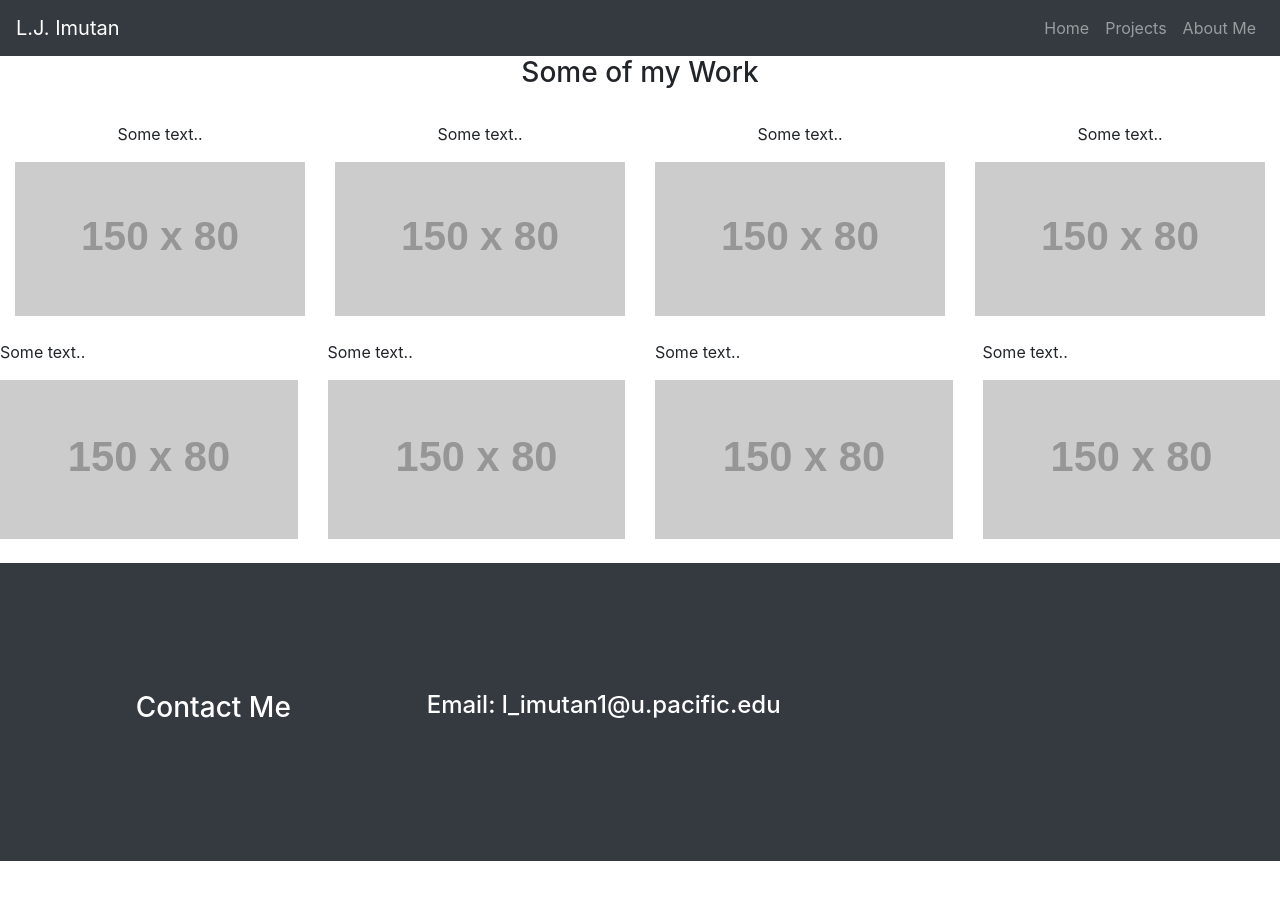
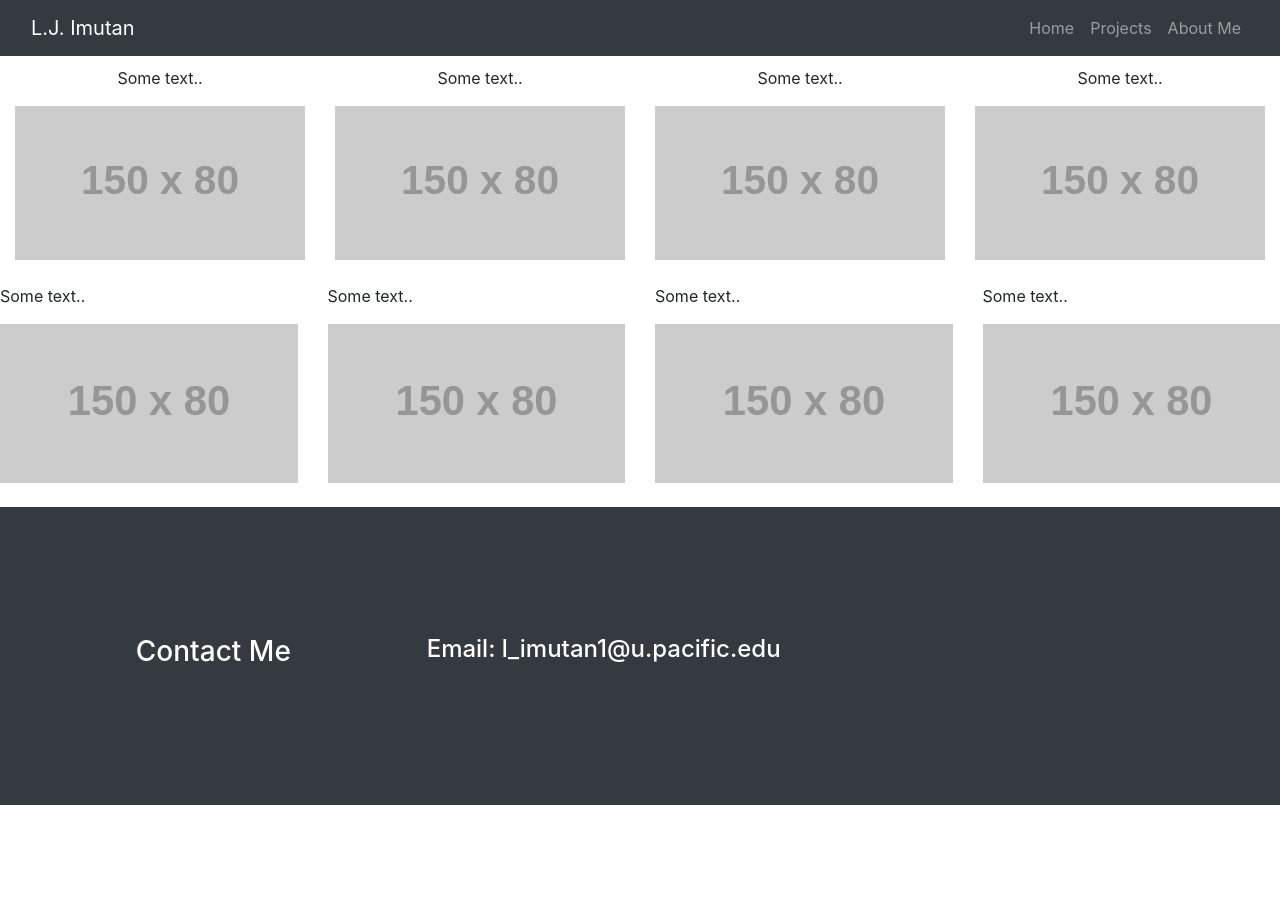
Before and after one commit to TheLJWay/TheLJWay.github.io, a Jekyll site: the page projects.html, which Jekyll copies as it is, in a window 1280 px wide. Built offline with Jekyll 4.4.1, drawn with Linux system fonts in a browser that asks for light colours.

Commit message:
forgot to update navbar on all pages

```diff
--- a/projects.html
+++ b/projects.html
@@ -14,13 +14,11 @@
   </head>
 
   <body>
-    <nav class="navbar navbar-expand-md bg-dark navbar-dark">
+    <nav class="navbar fixed-top navbar-expand-md navbar-dark bg-dark">
+      <div class="container-fluid">
     <a class="navbar-brand" href="index.html">L.J. Imutan</a>
-
     <button class="navbar-toggler" type="button" data-toggle="collapse" data-target="#collapsibleNavbar">
-
       <span class="navbar-toggler-icon"></span>
-
     </button>
 
     <div class="collapse navbar-collapse" id="collapsibleNavbar">
@@ -28,17 +26,17 @@
         <li class="nav-item">
           <a class="nav-link" href="index.html">Home</a>
         </li>
+        <li class="nav-item">
           <a class="nav-link" href="projects.html">Projects</a>
         </li>
         <li class="nav-item">
           <a class="nav-link" href="about.html">About Me</a>
         </li>
 
-
       </ul>
 
     </div>
-
+</div>
   </nav>
 
   <div class="container-fluid bg-3 text-center">
```
Also changed, not shown: about.html (+4 -3 lines).
